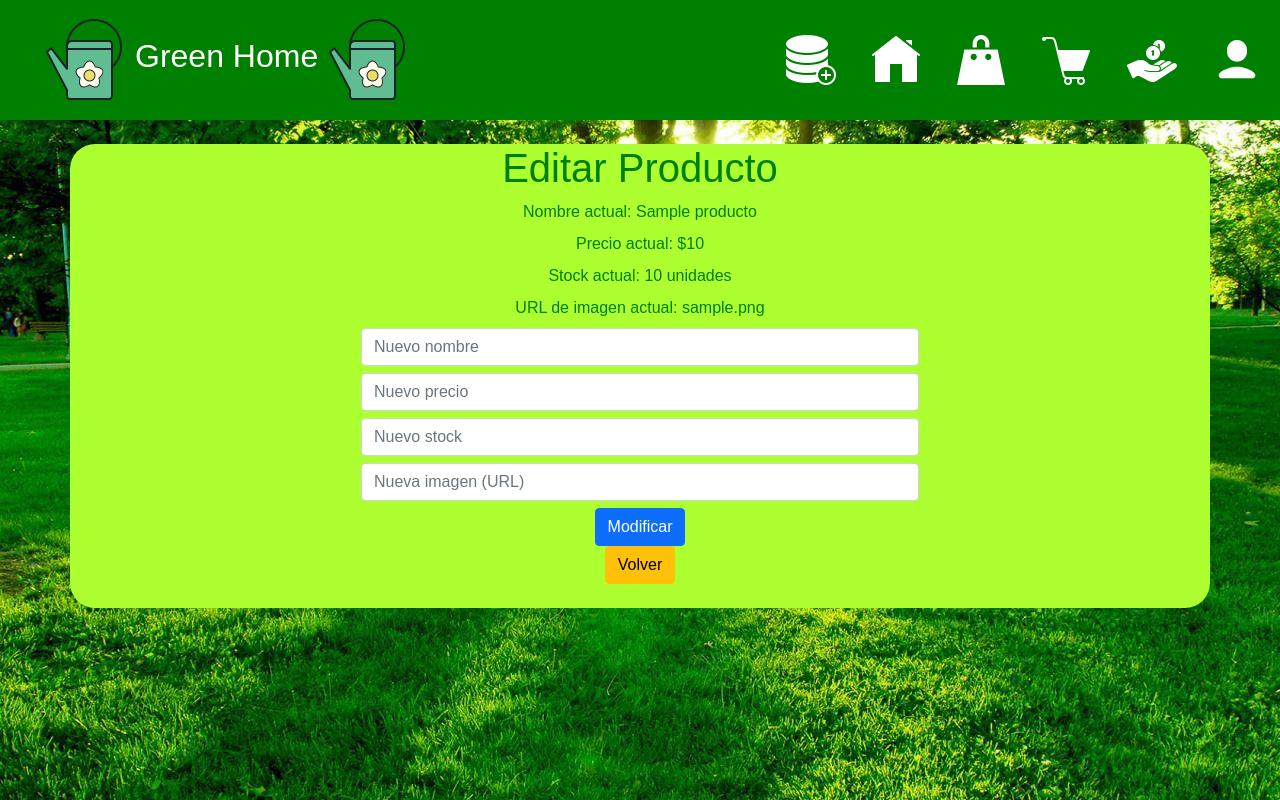
After one commit to IgnacioDT137/greenhome-test, a Django app: page /editProd/1 in a window 1280 px wide. The commit adds this page. Run offline with Django 4.2, Linux system fonts and the light colour scheme; tables that the repository leaves empty hold one stand-in row (values such as "Sample post"); some web fonts are replaced.

Commit message:
se creó el crud de productos

```diff
--- a/app/templates/app/crudProd.html
+++ b/app/templates/app/crudProd.html
@@ -47,7 +47,7 @@ Crud de productos
                     <img src="{{p.imagen}}" alt="prod_img" width="60px">
                 </td>
                 <td>
-                    <a href="" class="btn btn-primary">Modificar</a>
+                    <a href="{% url 'editProd' p.id_producto %}" class="btn btn-primary">Modificar</a>
                     <a href="{% url 'delProd' p.id_producto %}" class="btn btn-danger">Eliminar</a>
                 </td>
             </tr>
--- /dev/null
+++ b/app/templates/app/editProd.html
@@ -0,0 +1,42 @@
+{% extends "app/layout.html" %}
+{% load static %}
+
+{% block head %}
+<style>
+    #formDiv {
+        background-color: greenyellow;
+        color: green;
+        border-radius: 25px;
+    }
+
+    input {
+        margin-bottom: 7px !important;
+    }
+</style>
+{% endblock %}
+
+{% block title %}
+Editar producto
+{% endblock %}
+
+{% block content %}
+<div class="container d-flex flex-column align-items-center mt-4 pb-4" id="formDiv">
+    {% for p in producto %}
+    <h1 class="text-center">Editar Producto</h1>
+    <label class="form-label">Nombre actual: {{p.nombre}}</label>
+    <label class="form-label">Precio actual: ${{p.precio}}</label>
+    <label class="form-label">Stock actual: {{p.stock}} unidades</label>
+    <label class="form-label">URL de imagen actual: {{p.imagen}}</label>
+
+    <form method="post" class="w-50 d-flex flex-column align-items-center">
+        {% csrf_token %}
+        <input type="text" name="newname" placeholder="Nuevo nombre" class="form-control">
+        <input type="number" name="newprice" placeholder="Nuevo precio" class="form-control">
+        <input type="number" name="newstock" placeholder="Nuevo stock" class="form-control">
+        <input type="text" name="newimage" placeholder="Nueva imagen (URL)" class="form-control">
+        <button class="btn btn-primary" type="submit">Modificar</button>
+        <a href="{% url 'crudProd' %}" class="btn btn-warning">Volver</a>
+    </form>
+    {% endfor %}
+</div>
+{% endblock %}
--- a/app/urls.py
+++ b/app/urls.py
@@ -16,4 +16,5 @@ urlpatterns = [
     path('delPromo/<code>', delPromo, name='delPromo'),
     path('addProducto', addProducto, name='addProducto'),
     path('delPro/<code>', delProd, name='delProd'),
+    path('editProd/<code>', editProd, name='editProd')
 ]
--- a/app/views.py
+++ b/app/views.py
@@ -60,9 +60,27 @@ def addProducto(request):
     newProd.save()
     return redirect('crudProd')
 
-
-
 def delProd(request, code):
     prod = Producto.objects.filter(id_producto = code)
     prod.delete()
     return redirect('crudProd')
+
+def editProd(request, code):
+    producto = Producto.objects.filter(id_producto = code)
+    if request.method == 'POST':
+        oldProd = Producto.objects.get(id_producto = code)
+        if request.POST['newname'] != '':
+            oldProd.nombre = request.POST['newname']
+            oldProd.save()
+        if str(request.POST['newprice']) != '':
+            oldProd.precio = request.POST['newprice']
+            oldProd.save()
+        if str(request.POST['newstock']) != '':
+            oldProd.stock = request.POST['newstock']
+            oldProd.save()
+        if request.POST['newimage'] != '':
+            oldProd.imagen = request.POST['newImage']
+            oldProd.save()
+        return redirect('crudProd')
+    else:
+        return render(request, 'app/editProd.html', {"producto":producto})
```
